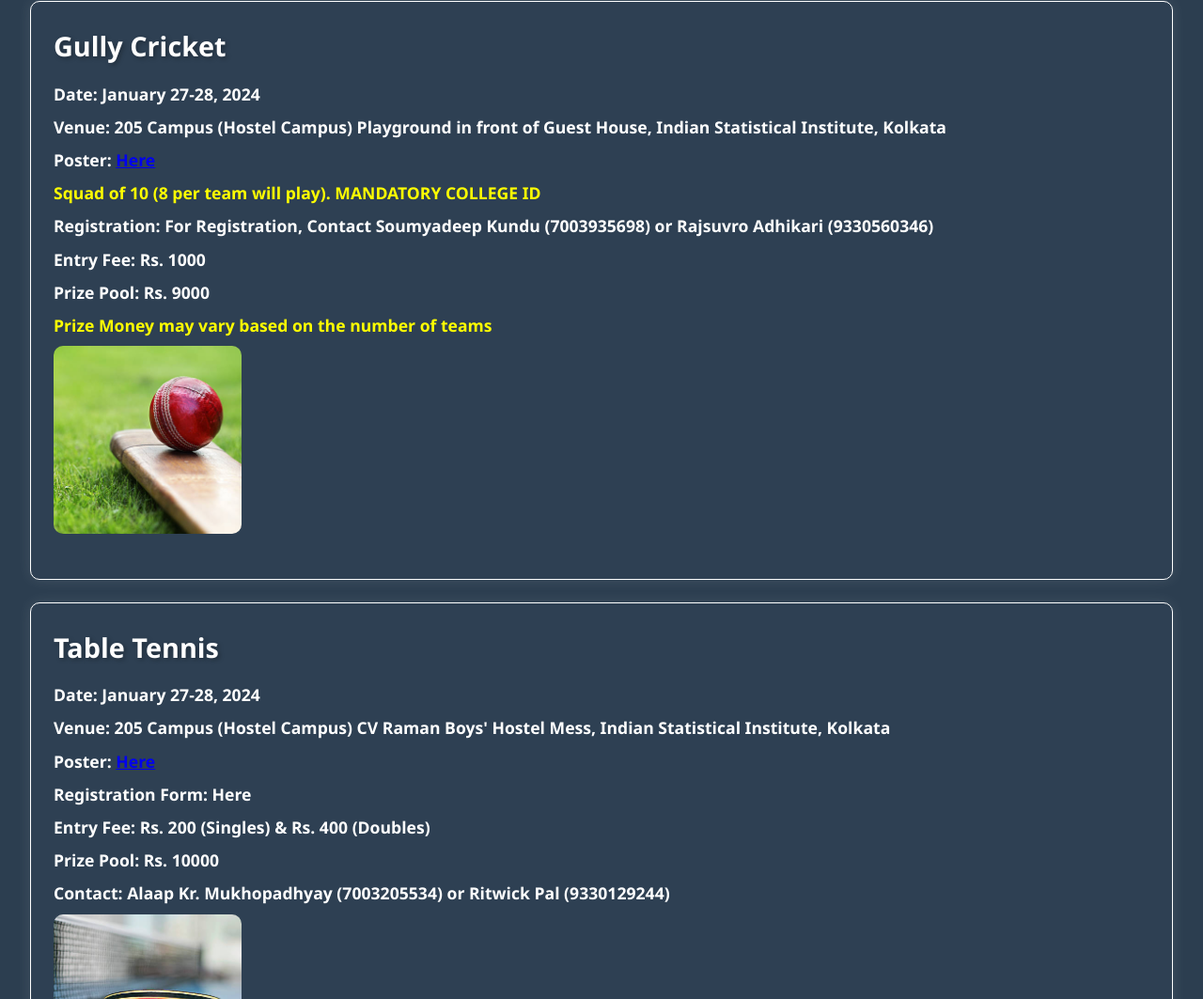
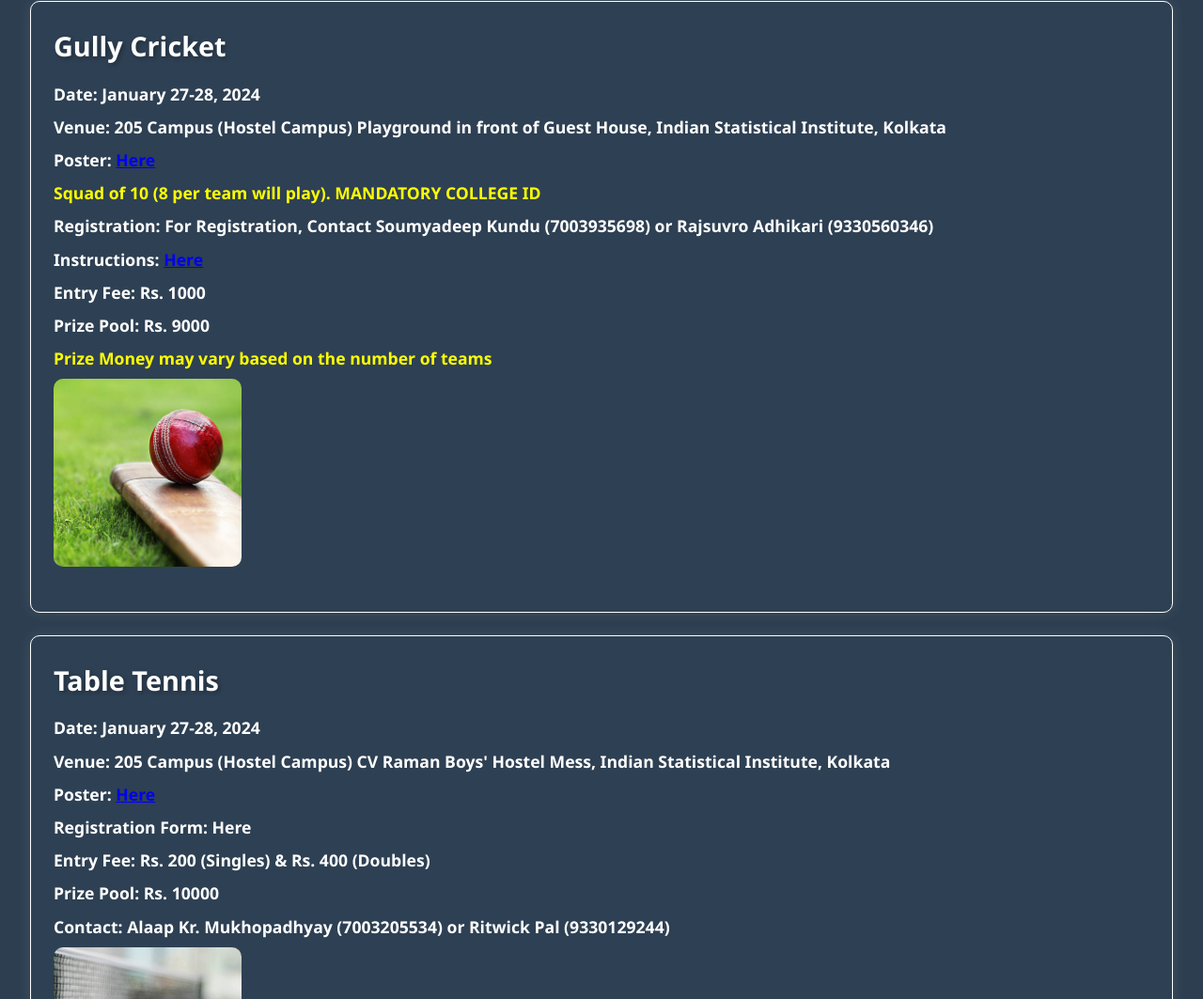
Before and after one commit to Integration-ISIK/sports-2024-website, a plain HTML site: page index.html in a window 1280 px wide. Shown: the part 881-1944 px from the top of the page at 94% size. Drawn offline with Linux system fonts and the light colour scheme.

Commit message:
Update index.html

```diff
--- a/index.html
+++ b/index.html
@@ -161,6 +161,7 @@
                 <p><strong>Poster:</strong> <a href="cricket.jpeg" target="_blank">Here</a></p>
                 <p><strong style="color: yellow;">Squad of 10 (8 per team will play). MANDATORY COLLEGE ID</p>
                 <p><strong>Registration:</strong> For Registration, Contact Soumyadeep Kundu (7003935698) or Rajsuvro Adhikari (9330560346)</p>
+                <p><strong>Instructions: <a href="Gully_Cricket_Rules_and_Regulations" target="_blank">Here</a></strong></p>
                 <p><strong>Entry Fee:</strong> Rs. 1000</p>
                 <p><strong>Prize Pool:</strong> Rs. 9000</p>
                 <p><strong style="color: yellow;">Prize Money may vary based on the number of teams</p>
```
